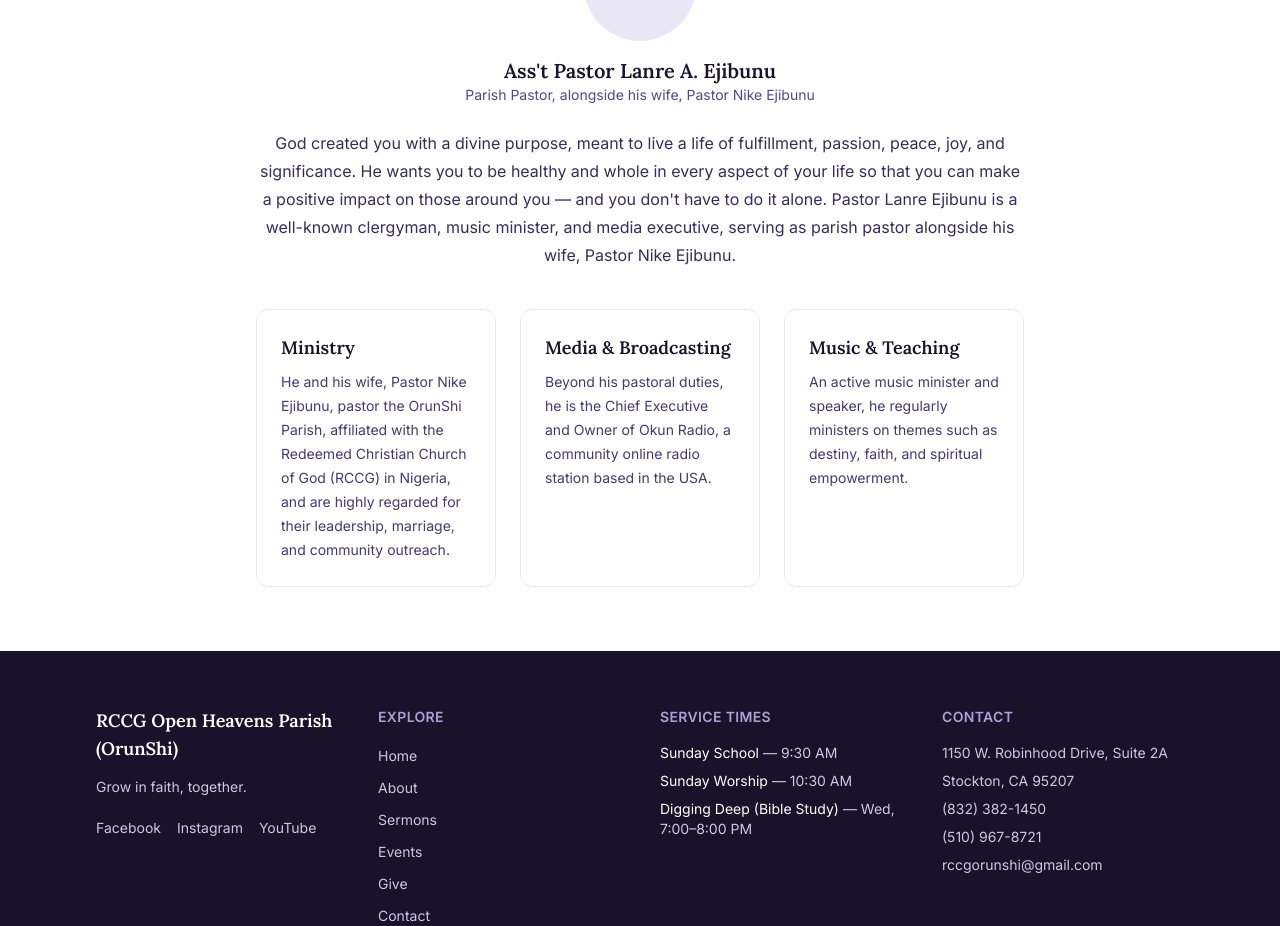
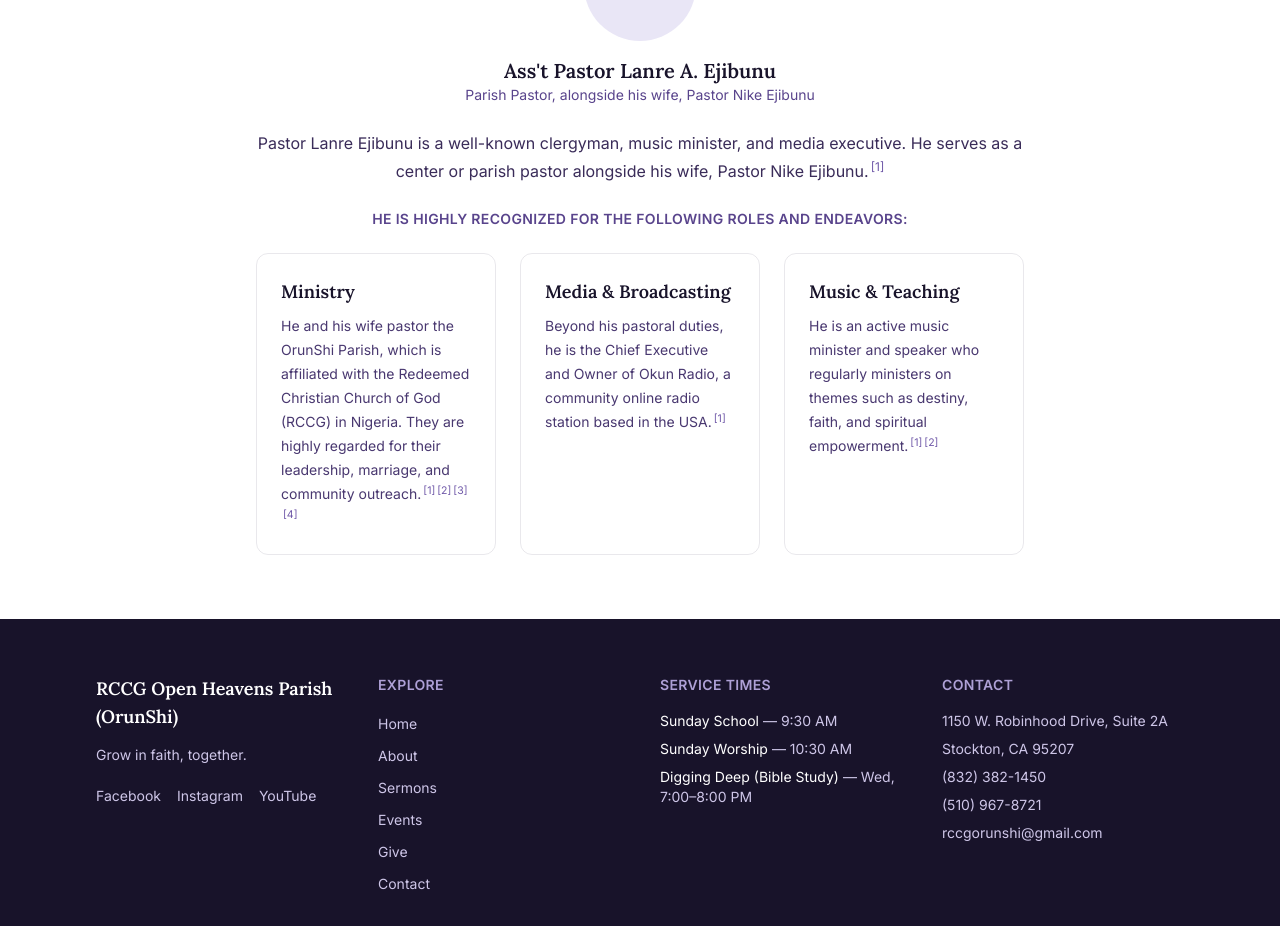
Before and after one commit to newanforbi/church-website-scaffold, a Next.js app: page /about in a window 1280 px wide. Shown: the part 1991-2917 px from the top of the page. Built offline with nearby package versions, Linux system fonts and the light colour scheme.

Commit message:
Expand Meet the Pastor bio with sourced role details
Add the full role breakdown (ministry, media & broadcasting, music &
teaching) for Pastor Lanre Ejibunu with linked citations to the
original sources.

```diff
--- a/app/about/page.tsx
+++ b/app/about/page.tsx
@@ -23,20 +23,51 @@ const mission = [
   "To accomplish No. 2 and 3 above, we will plant churches within five minutes walking distance in every city and town of developing countries, and within five minutes driving distance in every city and town of developed countries.",
 ];
 
+const pastorIntroCitations = ["https://www.instagram.com/p/DWlSisDjqDI/"];
+
 const pastorRoles = [
   {
     title: "Ministry",
-    body: "He and his wife, Pastor Nike Ejibunu, pastor the OrunShi Parish, affiliated with the Redeemed Christian Church of God (RCCG) in Nigeria, and are highly regarded for their leadership, marriage, and community outreach.",
+    body: "He and his wife pastor the OrunShi Parish, which is affiliated with the Redeemed Christian Church of God (RCCG) in Nigeria. They are highly regarded for their leadership, marriage, and community outreach.",
+    citations: [
+      "https://www.instagram.com/reel/Da3nMChsplI/",
+      "https://elevationng.org/accelerate/speaker/pastor-godman-akinlabi/",
+      "https://www.instagram.com/p/DWlSisDjqDI/",
+      "https://www.linkedin.com/in/lanre-ejibunu-8898ba41",
+    ],
   },
   {
     title: "Media & Broadcasting",
     body: "Beyond his pastoral duties, he is the Chief Executive and Owner of Okun Radio, a community online radio station based in the USA.",
+    citations: ["https://www.linkedin.com/in/lanre-ejibunu-8898ba41"],
   },
   {
     title: "Music & Teaching",
-    body: "An active music minister and speaker, he regularly ministers on themes such as destiny, faith, and spiritual empowerment.",
+    body: "He is an active music minister and speaker who regularly ministers on themes such as destiny, faith, and spiritual empowerment.",
+    citations: [
+      "https://www.linkedin.com/in/lanre-ejibunu-8898ba41",
+      "https://www.facebook.com/100064716849565/videos/the-mystery-of-destiny-helpers1kings-179by-pastor-lanre-ejibunu/1282146454092886/",
+    ],
   },
 ];
+
+function Citations({ links }: { links: string[] }) {
+  return (
+    <sup className="ml-0.5 space-x-0.5">
+      {links.map((href, i) => (
+        <a
+          key={href}
+          href={href}
+          target="_blank"
+          rel="noreferrer noopener"
+          className="text-brand-500 hover:text-brand-700"
+        >
+          [{i + 1}]
+        </a>
+      ))}
+    </sup>
+  );
+}
 
 export default function AboutPage() {
   return (
@@ -125,19 +156,23 @@ export default function AboutPage() {
             </p>
           </div>
           <p className="mt-6 text-center text-base leading-7 text-brand-800">
-            God created you with a divine purpose, meant to live a life of fulfillment, passion,
-            peace, joy, and significance. He wants you to be healthy and whole in every aspect of
-            your life so that you can make a positive impact on those around you &mdash; and you
-            don&apos;t have to do it alone. Pastor Lanre Ejibunu is a well-known clergyman, music
-            minister, and media executive, serving as parish pastor alongside his wife, Pastor
-            Nike Ejibunu.
+            Pastor Lanre Ejibunu is a well-known clergyman, music minister, and media executive.
+            He serves as a center or parish pastor alongside his wife, Pastor Nike Ejibunu.
+            <Citations links={pastorIntroCitations} />
           </p>
 
-          <div className="mt-10 grid gap-6 sm:grid-cols-3">
+          <p className="mt-6 text-center text-sm font-semibold uppercase tracking-wide text-brand-600">
+            He is highly recognized for the following roles and endeavors:
+          </p>
+
+          <div className="mt-6 grid gap-6 sm:grid-cols-3">
             {pastorRoles.map((r) => (
               <div key={r.title} className="rounded-xl border border-brand-900/10 p-6">
                 <h3 className="font-serif text-lg font-semibold text-brand-950">{r.title}</h3>
-                <p className="mt-2 text-sm leading-6 text-brand-700">{r.body}</p>
+                <p className="mt-2 text-sm leading-6 text-brand-700">
+                  {r.body}
+                  <Citations links={r.citations} />
+                </p>
               </div>
             ))}
           </div>
```
